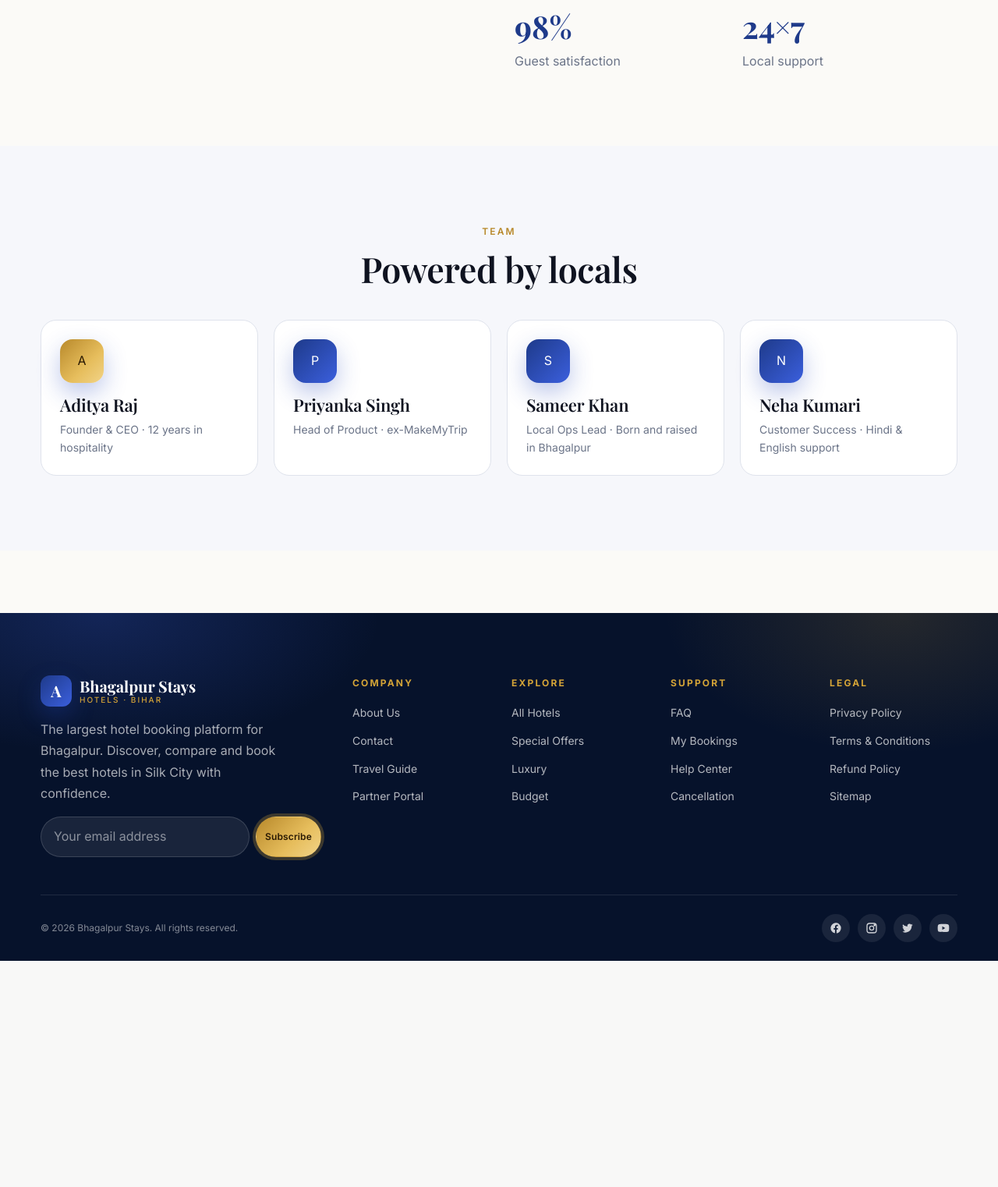
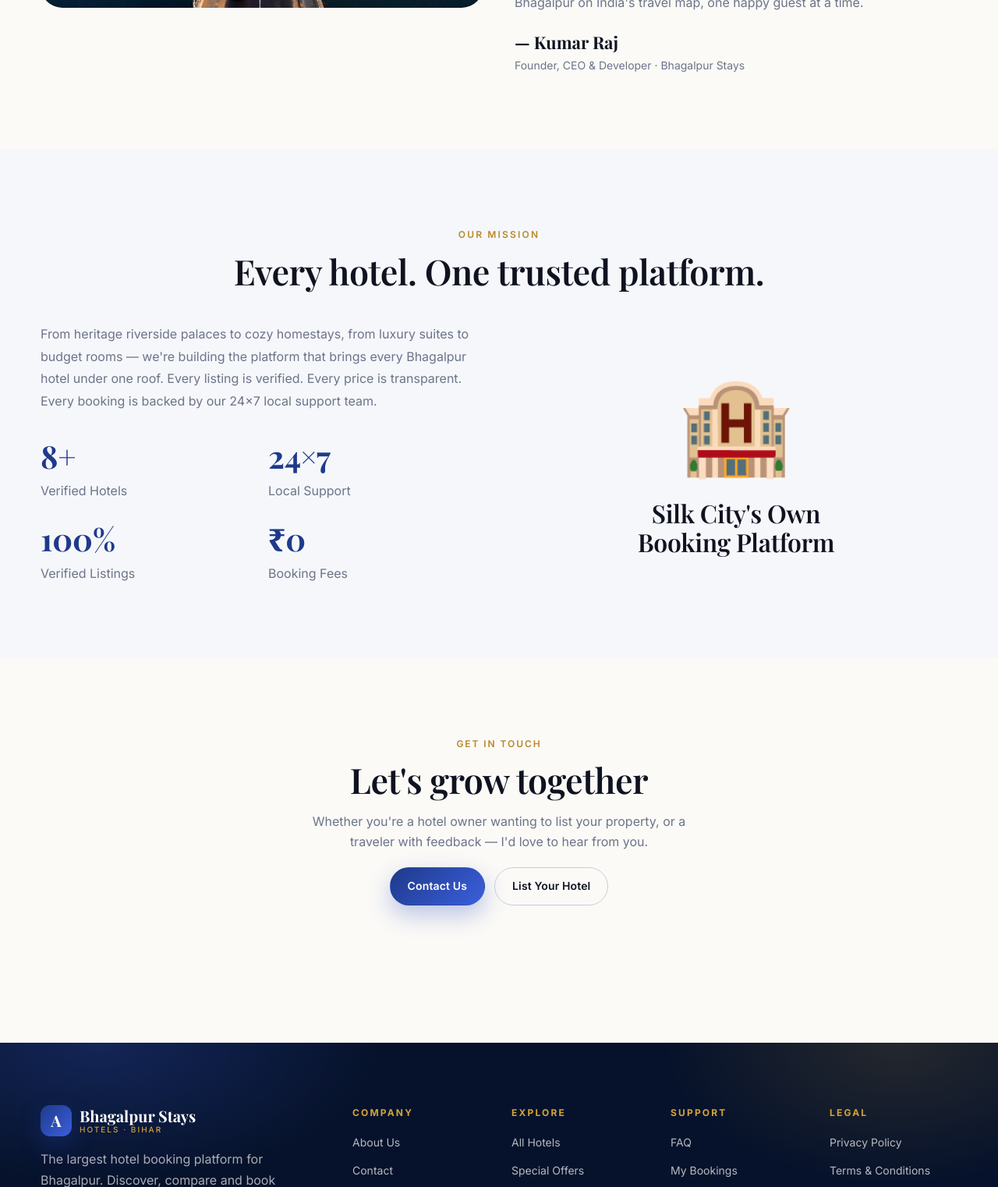
Before and after one commit to raj44-77/bhagalpur-stays, a FastAPI app: page /about in a window 1280 px wide. Shown: the part 1221-2743 px from the top of the page at 78% size. Before the commit the page ends 2453 px from the top, so only its background shows below. Run offline with FastAPI, Linux system fonts and the light colour scheme; parts of the project's set-up code (start-up, migrations or seed data) failed here and were passed over.

Commit message:
Update about page with founder details

```diff
--- a/app/templates/about.html
+++ b/app/templates/about.html
@@ -19,32 +19,72 @@
         <p class="a-fade-up a-delay-1">We started Bhagalpur Stays with one simple mission: make it effortless for anyone to discover and book the best hotels in Silk City.</p>
       </div>
     </section>
+
     <section>
       <div class="container">
         <div class="grid" style="grid-template-columns: 1fr 1fr; gap: var(--s-8); align-items: center;">
-          <div><img src="https://images.unsplash.com/photo-1517502884422-41eaead166d4?w=1200" style="border-radius: var(--r-xl);" alt=""></div>
+          <div><img src="../static/images/attractions/bhagalpur-about.jpg" style="border-radius: var(--r-xl);" alt="Bhagalpur"></div>
           <div>
-            <span class="eyebrow gold">Our mission</span>
-            <h2 style="margin-top: 6px;">Every hotel. One trusted platform.</h2>
-            <p class="muted" style="margin-top: var(--s-4); line-height: 1.8;">From heritage riverside palaces to friendly homestays, Bhagalpur has always welcomed travellers with open arms. We're building the platform that connects those hosts to travellers everywhere — with verified quality, fair pricing and 24×7 local support.</p>
-            <div class="grid" style="grid-template-columns: 1fr 1fr; gap: var(--s-4); margin-top: var(--s-6);">
-              <div><div style="font-family: var(--font-display); font-size: 40px; font-weight: 700; color: var(--brand);"><span data-count="480" data-suffix="+">0</span></div><div class="muted">Verified hotels</div></div>
-              <div><div style="font-family: var(--font-display); font-size: 40px; font-weight: 700; color: var(--brand);"><span data-count="125000" data-suffix="+">0</span></div><div class="muted">Nights booked</div></div>
-              <div><div style="font-family: var(--font-display); font-size: 40px; font-weight: 700; color: var(--brand);"><span data-count="98" data-suffix="%">0</span></div><div class="muted">Guest satisfaction</div></div>
-              <div><div style="font-family: var(--font-display); font-size: 40px; font-weight: 700; color: var(--brand);"><span data-count="24" data-suffix="×7">0</span></div><div class="muted">Local support</div></div>
+            <span class="eyebrow gold">Founder's Note</span>
+            <h2 style="margin-top: 6px;">From Silk City, with love</h2>
+            <p class="muted" style="margin-top: var(--s-4); line-height: 1.8;">
+              Bhagalpur isn't just a city — it's an emotion. From the ancient ruins of Vikramshila to the serene Ganga ghats,
+              from the world-famous Tussar silk to the aroma of Litti Chokha — this city has always welcomed travelers with open arms.
+            </p>
+            <p class="muted" style="margin-top: var(--s-3); line-height: 1.8;">
+              But finding a reliable hotel here was always a challenge. That's why I built Bhagalpur Stays — a platform that connects
+              travelers to verified, trusted hotels across Silk City. No more guessing. No more uncertainty. Just honest stays,
+              fair prices, and local support that speaks your language.
+            </p>
+            <p class="muted" style="margin-top: var(--s-3); line-height: 1.8;">
+              This is more than a business. It's my commitment to my city — to put Bhagalpur on India's travel map,
+              one happy guest at a time.
+            </p>
+            <div style="margin-top: var(--s-5);">
+              <strong style="font-family: var(--font-display); font-size: var(--fs-xl);">— Kumar Raj</strong>
+              <p class="muted" style="font-size: var(--fs-sm);">Founder, CEO & Developer · Bhagalpur Stays</p>
             </div>
           </div>
         </div>
       </div>
     </section>
+
     <section class="tinted">
       <div class="container">
-        <div class="section-head"><span class="eyebrow">Team</span><h2>Powered by locals</h2></div>
-        <div class="features">
-          <div class="feature"><div class="icon" style="background: var(--grad-gold); color:#2a1a04;">A</div><h4>Aditya Raj</h4><p class="muted">Founder & CEO · 12 years in hospitality</p></div>
-          <div class="feature"><div class="icon">P</div><h4>Priyanka Singh</h4><p class="muted">Head of Product · ex-MakeMyTrip</p></div>
-          <div class="feature"><div class="icon">S</div><h4>Sameer Khan</h4><p class="muted">Local Ops Lead · Born and raised in Bhagalpur</p></div>
-          <div class="feature"><div class="icon">N</div><h4>Neha Kumari</h4><p class="muted">Customer Success · Hindi & English support</p></div>
+        <div class="section-head"><span class="eyebrow">Our Mission</span><h2>Every hotel. One trusted platform.</h2></div>
+        <div class="grid" style="grid-template-columns: 1fr 1fr; gap: var(--s-8); align-items: center;">
+          <div>
+            <p class="muted" style="line-height: 1.8;">
+              From heritage riverside palaces to cozy homestays, from luxury suites to budget rooms — we're building
+              the platform that brings every Bhagalpur hotel under one roof. Every listing is verified. Every price is transparent.
+              Every booking is backed by our 24×7 local support team.
+            </p>
+            <div class="grid" style="grid-template-columns: 1fr 1fr; gap: var(--s-4); margin-top: var(--s-6);">
+              <div><div style="font-family: var(--font-display); font-size: 40px; font-weight: 700; color: var(--brand);">8+</div><div class="muted">Verified Hotels</div></div>
+              <div><div style="font-family: var(--font-display); font-size: 40px; font-weight: 700; color: var(--brand);">24×7</div><div class="muted">Local Support</div></div>
+              <div><div style="font-family: var(--font-display); font-size: 40px; font-weight: 700; color: var(--brand);">100%</div><div class="muted">Verified Listings</div></div>
+              <div><div style="font-family: var(--font-display); font-size: 40px; font-weight: 700; color: var(--brand);">₹0</div><div class="muted">Booking Fees</div></div>
+            </div>
+          </div>
+          <div style="text-align: center;">
+            <div style="font-size: 120px;">🏨</div>
+            <h3 style="font-family: var(--font-display);">Silk City's Own<br>Booking Platform</h3>
+          </div>
+        </div>
+      </div>
+    </section>
+
+    <section>
+      <div class="container text-center" style="max-width: 600px;">
+        <span class="eyebrow gold">Get in touch</span>
+        <h2 style="margin-top: 8px;">Let's grow together</h2>
+        <p class="muted" style="margin-top: var(--s-4);">
+          Whether you're a hotel owner wanting to list your property, or a traveler with feedback —
+          I'd love to hear from you.
+        </p>
+        <div style="margin-top: var(--s-5); display: flex; gap: var(--s-3); justify-content: center; flex-wrap: wrap;">
+          <a href="/contact" class="btn btn-primary">Contact Us</a>
+          <a href="/hotel-register" class="btn btn-outline">List Your Hotel</a>
         </div>
       </div>
     </section>
@@ -52,5 +92,5 @@
   <div id="footer-slot"></div>
   <script src="../static/js/partials.js"></script>
   <script type="module" src="../static/js/app.js"></script>
-  </body>
-  </html>
+</body>
+</html>
```
